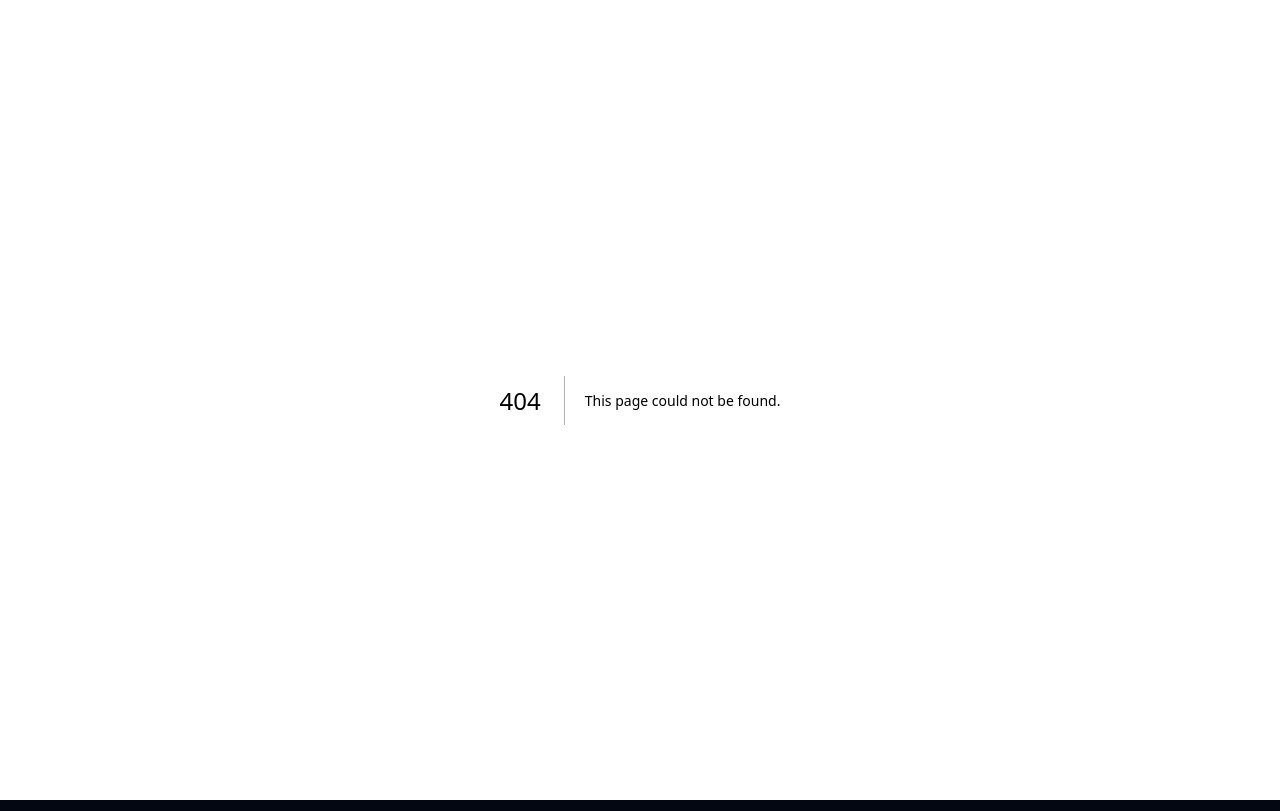
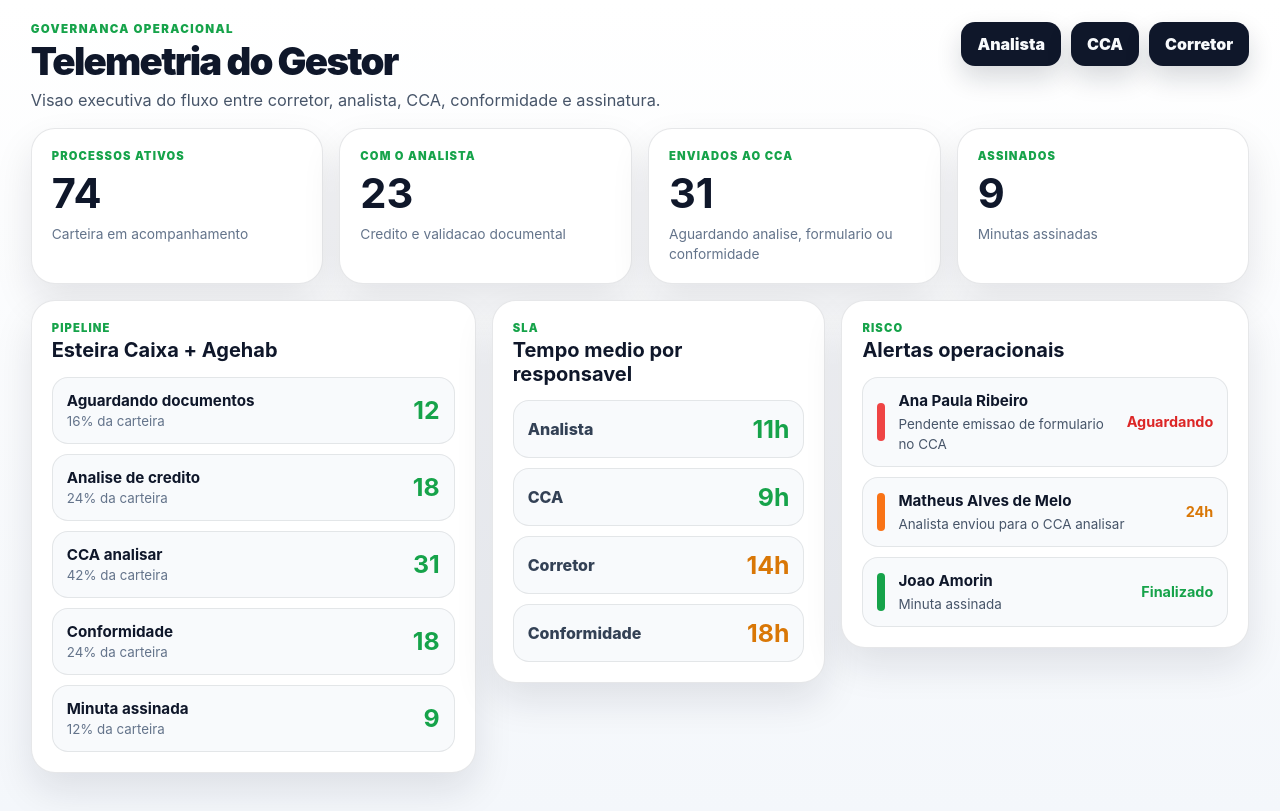
Before and after one commit to catsandygo-design/MAQ2-CREDITO, a Next.js app: page /gestor/telemetria in a window 1280 px wide. Before the commit this address had no page. Built offline with nearby package versions, Linux system fonts and the light colour scheme.

Commit message:
feat: adiciona telemetria do gestor

```diff
--- a/src/app/analista/page.tsx
+++ b/src/app/analista/page.tsx
@@ -8,6 +8,7 @@ const navItems = [
   ['Repasse', '/analista/minuta'],
   ['Importacao', '/analista/checklist'],
   ['Metricas', '/analista/metricas'],
+  ['Gestor', '/gestor/telemetria'],
 ];
 
 const tarefas = [
@@ -43,7 +44,7 @@ const clientes = [
     repasse: 'Inicio repasse',
     caixa: 'Formularios disponiveis',
     agehab: 'Ficha Agehab liberada',
-    acao: 'Enviar kit para assinatura dos formularios',
+    acao: 'Enviar para o CCA analisar e emitir formularios',
     slaCor: '8h',
     slaAnalista: '11h',
     tone: 'ok',
@@ -81,6 +82,7 @@ export default function AnalistaPage() {
         <div className="analista-actions">
           <Link href="/painel/acompanhamento">Corretor</Link>
           <Link href="/cca/acompanhamento">CCA</Link>
+          <Link href="/gestor/telemetria">Gestor</Link>
         </div>
       </header>
 
@@ -168,6 +170,7 @@ export default function AnalistaPage() {
               <div className="analista-next-action">
                 <span>Proxima acao</span>
                 <strong>{cliente.acao}</strong>
+                {cliente.id === '458713' ? <Badge tone="warn">Encaminhar para CCA</Badge> : null}
                 <Link href={`/checklist_documentos_upload_com_formulario.html?cliente=${encodeURIComponent(cliente.nome)}&reserva=${cliente.id}`}>
                   Abrir checklist
                 </Link>
--- a/src/app/cca/acompanhamento/page.tsx
+++ b/src/app/cca/acompanhamento/page.tsx
@@ -8,9 +8,9 @@ const processosCca = [
 ];
 
 const alertasCca = [
-  ['critico', 'MATHEUS ALVES', 'Pendencia critica: extrato FGTS e comprovante de renda', 'Hoje 17:00'],
-  ['medio', 'CARLOS HENRIQUE', 'Revisar renda informal e declaracao complementar', '24h'],
-  ['ok', 'ANA PAULA', 'Kit pronto para emissao de formularios Caixa', '12h'],
+  ['critico', 'ANA PAULA', 'Pendente emissao de formulario Caixa', 'Aguardando'],
+  ['medio', 'MATHEUS ALVES', 'Aguardando documentos para iniciar analise CCA', '24h'],
+  ['ok', 'CARLOS HENRIQUE', 'Formulario emitido e em conferencia', '12h'],
   ['medio', 'JOAO PEDRO', 'Aguardando retorno de biometria para assinatura', '48h'],
 ];
 
--- /dev/null
+++ b/src/app/gestor/telemetria/page.tsx
@@ -0,0 +1,118 @@
+import Link from 'next/link';
+
+const indicadores = [
+  ['Processos ativos', '74', 'Carteira em acompanhamento'],
+  ['Com o analista', '23', 'Credito e validacao documental'],
+  ['Enviados ao CCA', '31', 'Aguardando analise, formulario ou conformidade'],
+  ['Assinados', '9', 'Minutas assinadas'],
+];
+
+const funil = [
+  ['Aguardando documentos', '12', '16%'],
+  ['Analise de credito', '18', '24%'],
+  ['CCA analisar', '31', '42%'],
+  ['Conformidade', '18', '24%'],
+  ['Minuta assinada', '9', '12%'],
+];
+
+const sla = [
+  ['Analista', '11h', 'ok'],
+  ['CCA', '9h', 'ok'],
+  ['Corretor', '14h', 'warn'],
+  ['Conformidade', '18h', 'warn'],
+];
+
+const alertas = [
+  ['critico', 'Ana Paula Ribeiro', 'Pendente emissao de formulario no CCA', 'Aguardando'],
+  ['medio', 'Matheus Alves de Melo', 'Analista enviou para o CCA analisar', '24h'],
+  ['ok', 'Joao Amorin', 'Minuta assinada', 'Finalizado'],
+];
+
+function toneClass(tone: string) {
+  if (tone === 'critico') return 'gestor-danger';
+  if (tone === 'medio' || tone === 'warn') return 'gestor-warn';
+  return 'gestor-ok';
+}
+
+export default function GestorTelemetriaPage() {
+  return (
+    <main className="gestor-page">
+      <header className="gestor-hero">
+        <div>
+          <span className="gestor-eyebrow">Governanca operacional</span>
+          <h1>Telemetria do Gestor</h1>
+          <p>Visao executiva do fluxo entre corretor, analista, CCA, conformidade e assinatura.</p>
+        </div>
+        <div className="gestor-actions">
+          <Link href="/analista">Analista</Link>
+          <Link href="/cca/acompanhamento">CCA</Link>
+          <Link href="/painel/acompanhamento">Corretor</Link>
+        </div>
+      </header>
+
+      <section className="gestor-kpi-grid">
+        {indicadores.map(([titulo, total, desc]) => (
+          <article className="gestor-card gestor-kpi" key={titulo}>
+            <span>{titulo}</span>
+            <b>{total}</b>
+            <small>{desc}</small>
+          </article>
+        ))}
+      </section>
+
+      <section className="gestor-main-grid">
+        <article className="gestor-card">
+          <div className="gestor-card-head">
+            <span>Pipeline</span>
+            <h2>Esteira Caixa + Agehab</h2>
+          </div>
+          <div className="gestor-funnel">
+            {funil.map(([etapa, total, perc]) => (
+              <div className="gestor-funnel-row" key={etapa}>
+                <div>
+                  <strong>{etapa}</strong>
+                  <small>{perc} da carteira</small>
+                </div>
+                <b>{total}</b>
+              </div>
+            ))}
+          </div>
+        </article>
+
+        <article className="gestor-card">
+          <div className="gestor-card-head">
+            <span>SLA</span>
+            <h2>Tempo medio por responsavel</h2>
+          </div>
+          <div className="gestor-sla-list">
+            {sla.map(([area, tempo, tone]) => (
+              <div className={`gestor-sla-row ${toneClass(tone)}`} key={area}>
+                <span>{area}</span>
+                <b>{tempo}</b>
+              </div>
+            ))}
+          </div>
+        </article>
+
+        <article className="gestor-card">
+          <div className="gestor-card-head">
+            <span>Risco</span>
+            <h2>Alertas operacionais</h2>
+          </div>
+          <div className="gestor-alert-list">
+            {alertas.map(([tone, cliente, desc, prazo]) => (
+              <div className={`gestor-alert ${toneClass(tone)}`} key={cliente}>
+                <i />
+                <div>
+                  <strong>{cliente}</strong>
+                  <span>{desc}</span>
+                </div>
+                <b>{prazo}</b>
+              </div>
+            ))}
+          </div>
+        </article>
+      </section>
+    </main>
+  );
+}
--- a/src/app/globals.css
+++ b/src/app/globals.css
@@ -228,5 +228,44 @@ body,
 .analista-next-action { margin-top:10px; display:grid; grid-template-columns:1fr auto; align-items:center; gap:8px; }
 .analista-next-action span { grid-column:1 / -1; margin-bottom:0; }
 .analista-next-action a { border-radius:999px; background:#16a34a; color:#ffffff; font-weight:900; padding:9px 13px; }
+.analista-next-action > .analista-badge { justify-self:start; }
 @media (max-width:1100px) { .analista-grid,.analista-client-details { grid-template-columns:1fr; } .analista-ops-grid { grid-template-columns:repeat(2,1fr); } .analista-hero,.analista-client-main,.analista-row-head { flex-direction:column; } .analista-sla-stack,.analista-summary-pills { justify-content:flex-start; } }
 @media (max-width:680px) { .analista-filter-grid,.analista-ops-grid,.analista-flow-line { grid-template-columns:1fr; } .analista-next-action { grid-template-columns:1fr; } }
+
+.gestor-page { min-height:100vh; padding:22px clamp(14px,2.4vw,34px) 38px; background:linear-gradient(180deg,#ffffff 0%,#f4f7fb 100%); color:#0f172a; }
+.gestor-hero { width:min(100%,1760px); margin:0 auto 18px; display:flex; align-items:flex-start; justify-content:space-between; gap:18px; }
+.gestor-eyebrow { display:block; color:#16a34a; text-transform:uppercase; letter-spacing:.12em; font-size:.72rem; font-weight:950; margin-bottom:6px; }
+.gestor-hero h1 { margin:0; font-size:clamp(2rem,3vw,3.3rem); line-height:1; letter-spacing:-.045em; font-weight:950; color:#0f172a; }
+.gestor-hero p { margin:10px 0 0; color:#475569; font-size:1.02rem; }
+.gestor-actions { display:flex; gap:10px; flex-wrap:wrap; justify-content:flex-end; }
+.gestor-actions a { min-height:44px; display:inline-flex; align-items:center; justify-content:center; padding:0 16px; border-radius:14px; background:#0f172a; color:#f8fafc; font-weight:900; box-shadow:0 12px 26px rgba(15,23,42,.16); }
+.gestor-kpi-grid,.gestor-main-grid { width:min(100%,1760px); margin-inline:auto; display:grid; gap:16px; }
+.gestor-kpi-grid { grid-template-columns:repeat(4,minmax(0,1fr)); margin-bottom:16px; }
+.gestor-main-grid { grid-template-columns:1.2fr .9fr 1.1fr; align-items:start; }
+.gestor-card { border:1px solid rgba(15,23,42,.10); border-radius:24px; background:#ffffff; box-shadow:0 18px 38px rgba(15,23,42,.10); padding:20px; }
+.gestor-kpi span,.gestor-card-head span { display:block; color:#16a34a; text-transform:uppercase; letter-spacing:.10em; font-size:.7rem; font-weight:950; margin-bottom:4px; }
+.gestor-kpi b { display:block; color:#0f172a; font-size:2.6rem; line-height:1; margin:10px 0 8px; }
+.gestor-kpi small { color:#64748b; font-size:.86rem; }
+.gestor-card-head { margin-bottom:14px; }
+.gestor-card-head h2 { margin:0; color:#0f172a; font-size:1.25rem; line-height:1.18; }
+.gestor-funnel,.gestor-sla-list,.gestor-alert-list { display:grid; gap:10px; }
+.gestor-funnel-row,.gestor-sla-row,.gestor-alert { border:1px solid rgba(15,23,42,.09); border-radius:16px; background:#f8fafc; padding:13px 14px; }
+.gestor-funnel-row { display:grid; grid-template-columns:1fr auto; gap:12px; align-items:center; }
+.gestor-funnel-row strong { display:block; color:#0f172a; font-size:.95rem; }
+.gestor-funnel-row small { color:#64748b; }
+.gestor-funnel-row b { color:#16a34a; font-size:1.55rem; }
+.gestor-sla-row { display:flex; align-items:center; justify-content:space-between; gap:12px; }
+.gestor-sla-row span { color:#334155; font-weight:850; }
+.gestor-sla-row b { font-size:1.55rem; }
+.gestor-ok b { color:#16a34a; }
+.gestor-warn b { color:#d97706; }
+.gestor-danger b { color:#dc2626; }
+.gestor-alert { display:grid; grid-template-columns:9px 1fr auto; align-items:center; gap:12px; }
+.gestor-alert i { width:8px; height:38px; border-radius:999px; background:#16a34a; }
+.gestor-alert.gestor-warn i { background:#f97316; }
+.gestor-alert.gestor-danger i { background:#ef4444; }
+.gestor-alert strong { display:block; color:#0f172a; font-size:.95rem; margin-bottom:3px; }
+.gestor-alert span { color:#475569; font-size:.84rem; line-height:1.25; }
+.gestor-alert b { font-size:.9rem; white-space:nowrap; }
+@media (max-width:1100px) { .gestor-kpi-grid,.gestor-main-grid { grid-template-columns:1fr 1fr; } .gestor-hero { flex-direction:column; } .gestor-actions { justify-content:flex-start; } }
+@media (max-width:720px) { .gestor-kpi-grid,.gestor-main-grid { grid-template-columns:1fr; } }
--- a/src/app/page.tsx
+++ b/src/app/page.tsx
@@ -4,8 +4,10 @@ export default function HomePage() {
       <div style={{ display: 'grid', gap: 14, textAlign: 'center', padding: 24 }}>
         <h1 style={{ margin: 0 }}>MAQ2 Credito</h1>
         <p style={{ margin: 0, color: '#475569' }}>Plataforma enterprise de credito imobiliario Caixa + Agehab.</p>
-        <a href="/painel/acompanhamento" style={{ color: '#86efac', fontWeight: 800 }}>Entrar no painel do corretor</a>
-        <a href="/cca/acompanhamento" style={{ color: '#93c5fd', fontWeight: 800 }}>Entrar no painel CCA</a>
+        <a href="/painel/acompanhamento" style={{ color: '#166534', fontWeight: 800 }}>Entrar no painel do corretor</a>
+        <a href="/cca/acompanhamento" style={{ color: '#075985', fontWeight: 800 }}>Entrar no painel CCA</a>
+        <a href="/analista" style={{ color: '#92400e', fontWeight: 800 }}>Entrar no painel do analista</a>
+        <a href="/gestor/telemetria" style={{ color: '#334155', fontWeight: 800 }}>Entrar na telemetria do gestor</a>
       </div>
     </main>
   );
```
